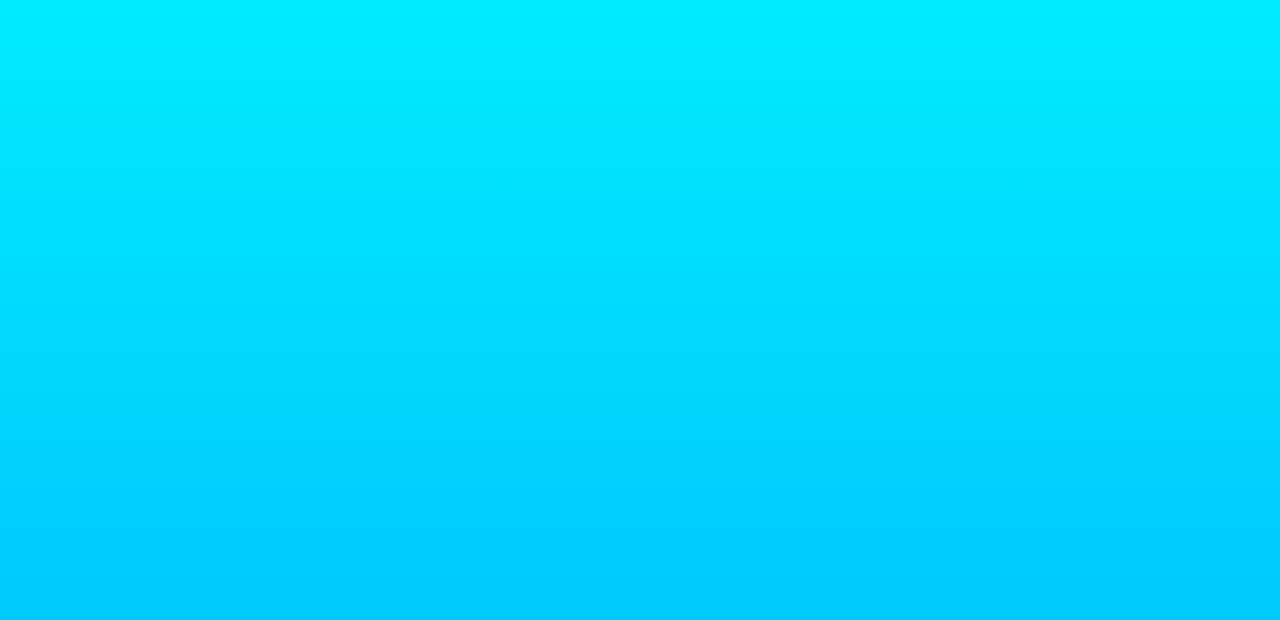
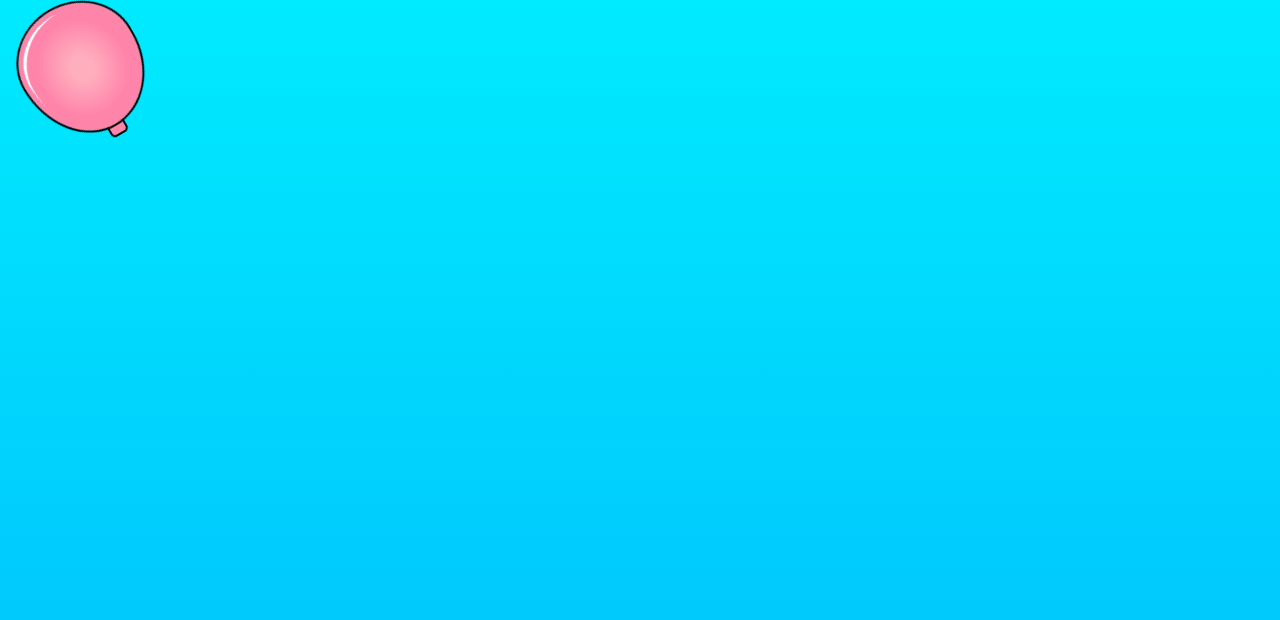
Before and after one commit to seoeongeueun/balloons, a React (Create React App) app in the folder client/: page / in a window 1280 px wide. Shown: the top 620 px of the page. Built offline with nearby package versions, Linux system fonts and the light colour scheme.

Commit message:
first balloon

```diff
--- a/client/src/App.js
+++ b/client/src/App.js
@@ -1,5 +1,13 @@
 function App() {
-  return <main />;
+  return (
+    <main>
+      <div className="balloon" style={{ "--initial-rotation": "150deg" }}>
+        <div className="roundShape">
+          <div className="balloonTip" />
+        </div>
+      </div>
+    </main>
+  );
 }
 
 export default App;
--- a/client/src/index.css
+++ b/client/src/index.css
@@ -12,4 +12,75 @@ main {
   height: 100vh;
   background-image: linear-gradient(#00EBFF, #00BFFC);
   margin: 0;
+  position: absolute;
+  z-index: -1;
 }
+
+.balloon {
+  position: absolute;
+  left: 70px;
+  top: 150px;
+  -webkit-animation: shake-bottom 2s linear infinite both;
+          animation: shake-bottom 2s linear infinite both;
+}
+
+.roundShape {
+  width: 120px;
+  height: 130px;
+  background: radial-gradient(#ffaebe 15%, #FF84AA, #FF84AA);
+  border-radius: 60% / 65% 70% 50% 50%;
+  margin-top: 10px;
+  position: relative;
+  border: 5px solid #FF84AA;
+  margin-top: 30px;
+  box-sizing: border-box;
+  box-shadow: -7px -5.5px 0px -5.5px rgba(255, 255, 255, 1) inset;
+  outline: 2px solid black;
+
+}
+
+.balloonTip {
+  width: 15px;
+  height: 15px;
+  background-color: #FF84AA;
+  border-radius: 5px;
+  border: 2px solid black;
+  position: relative;
+  left: 45px;
+  top: -17px;
+  z-index: -1;
+}
+
+.balloonString {
+  position: relative;
+  height: 50px;
+  background-color: black;
+  width: 2px;
+}
+
+/* list of animations */
+@-webkit-keyframes shake-bottom {
+  0%, 100% {
+    -webkit-transform: rotate(var(--initial-rotation));
+            transform: rotate(var(--initial-rotation));
+    -webkit-transform-origin: 50% 0%;
+            transform-origin: 50% 0%;
+  }
+  50% {
+    -webkit-transform: rotate(calc(var(--initial-rotation) - 6deg));
+            transform: rotate(calc(var(--initial-rotation) - 6deg));
+  }
+}
+
+@keyframes shake-bottom {
+  0%, 100% {
+    -webkit-transform: rotate(var(--initial-rotation));
+            transform: rotate(var(--initial-rotation));
+    -webkit-transform-origin: 50% 0%;
+            transform-origin: 50% 0%;
+  }
+  50% {
+    -webkit-transform: rotate(calc(var(--initial-rotation) - 6deg));
+            transform: rotate(calc(var(--initial-rotation) - 6deg));
+  }
+}
```
